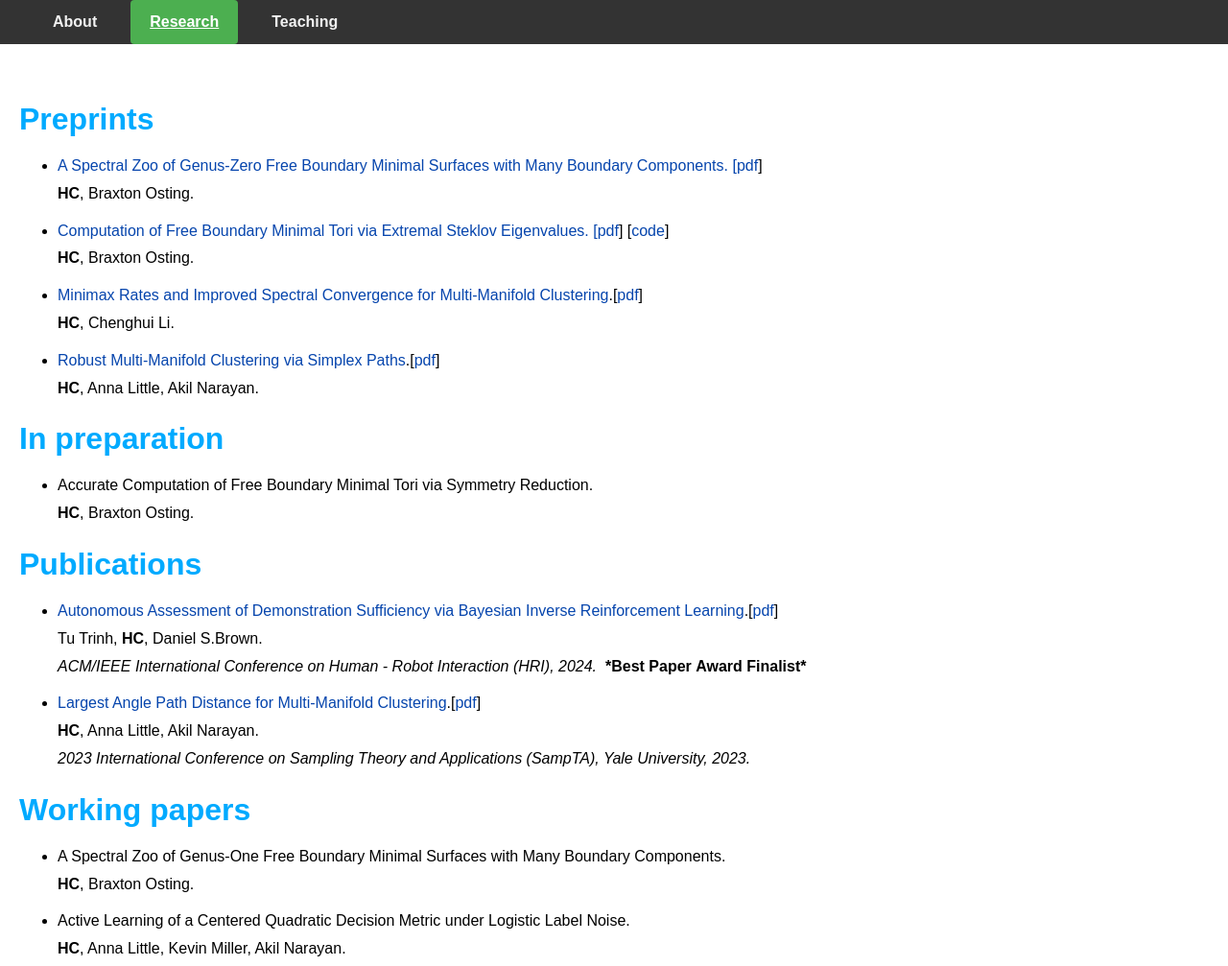
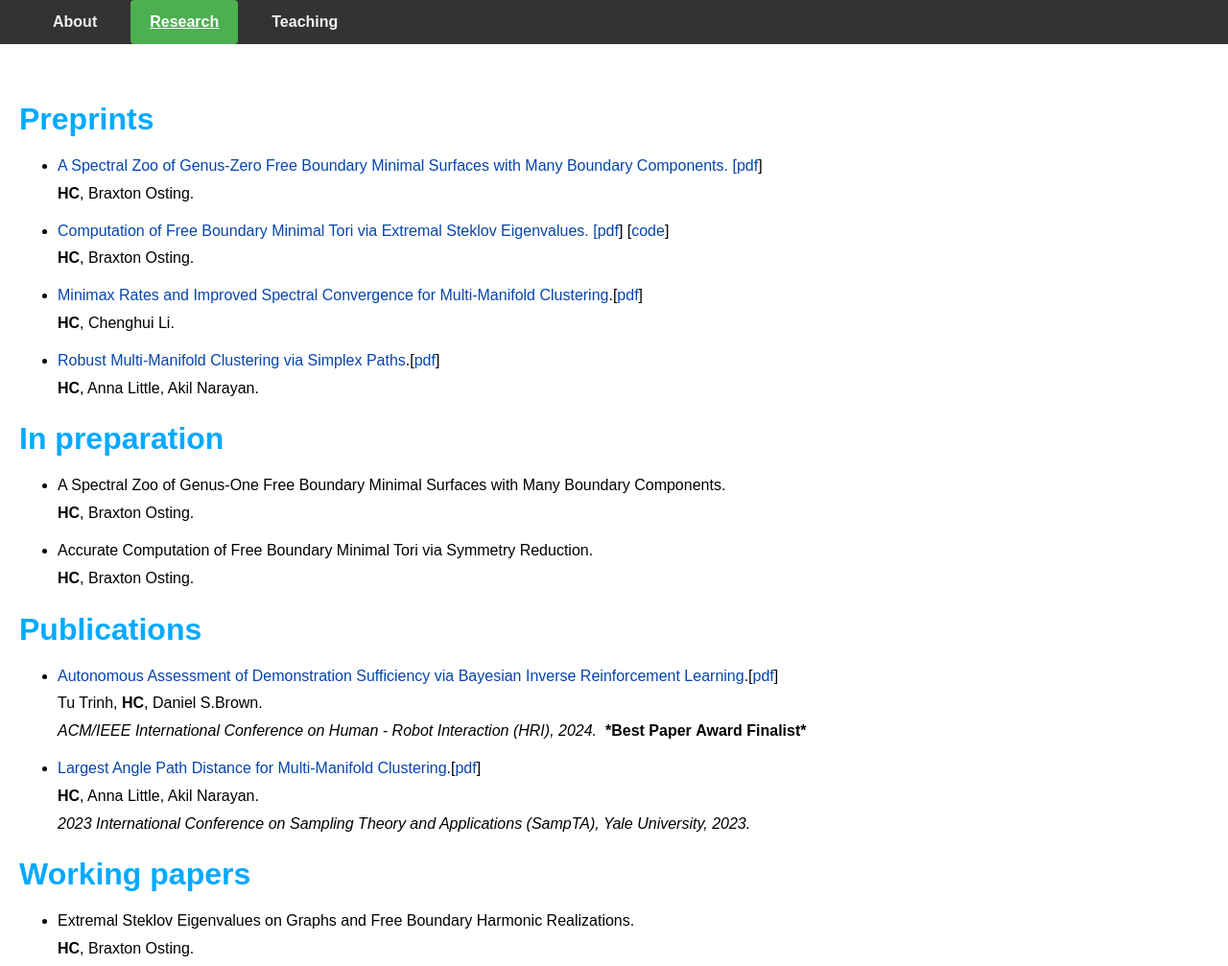
Before and after one commit to haoyuchenmath/haoyuchenmath.github.io, a plain HTML site: page research.html in a window 1280 px wide. Shown: the top 1007 px of the page at 96% size. Drawn offline with Linux system fonts and the light colour scheme.

Commit message:
Update research.html

```diff
--- a/research.html
+++ b/research.html
@@ -80,9 +80,13 @@
     </li></ul>
 
     <h1>In preparation</h1>
-      <ul class="pubs"> <li>
-      Accurate Computation of Free Boundary Minimal Tori via Symmetry Reduction.<br>
-        <b>HC</b>, Braxton Osting.<br>
+      <ul class="pubs">
+        <li>A Spectral Zoo of Genus-One Free Boundary Minimal Surfaces with Many Boundary Components.<br>
+          <b>HC</b>, Braxton Osting. <br></li>
+        </li>
+
+        <li>Accurate Computation of Free Boundary Minimal Tori via Symmetry Reduction.<br>
+          <b>HC</b>, Braxton Osting.<br>
         </li></ul>
 
     <h1>Publications</h1>
@@ -102,7 +106,7 @@
 
 
     <ul class="pubs">
-    <li>A Spectral Zoo of Genus-One Free Boundary Minimal Surfaces with Many Boundary Components.<br>
+    <li>Extremal Steklov Eigenvalues on Graphs and Free Boundary Harmonic Realizations.<br>
       <b>HC</b>, Braxton Osting. <br></li>
     </li>
     <li>Active Learning of a Centered Quadratic Decision Metric under Logistic Label Noise.<br>
```
